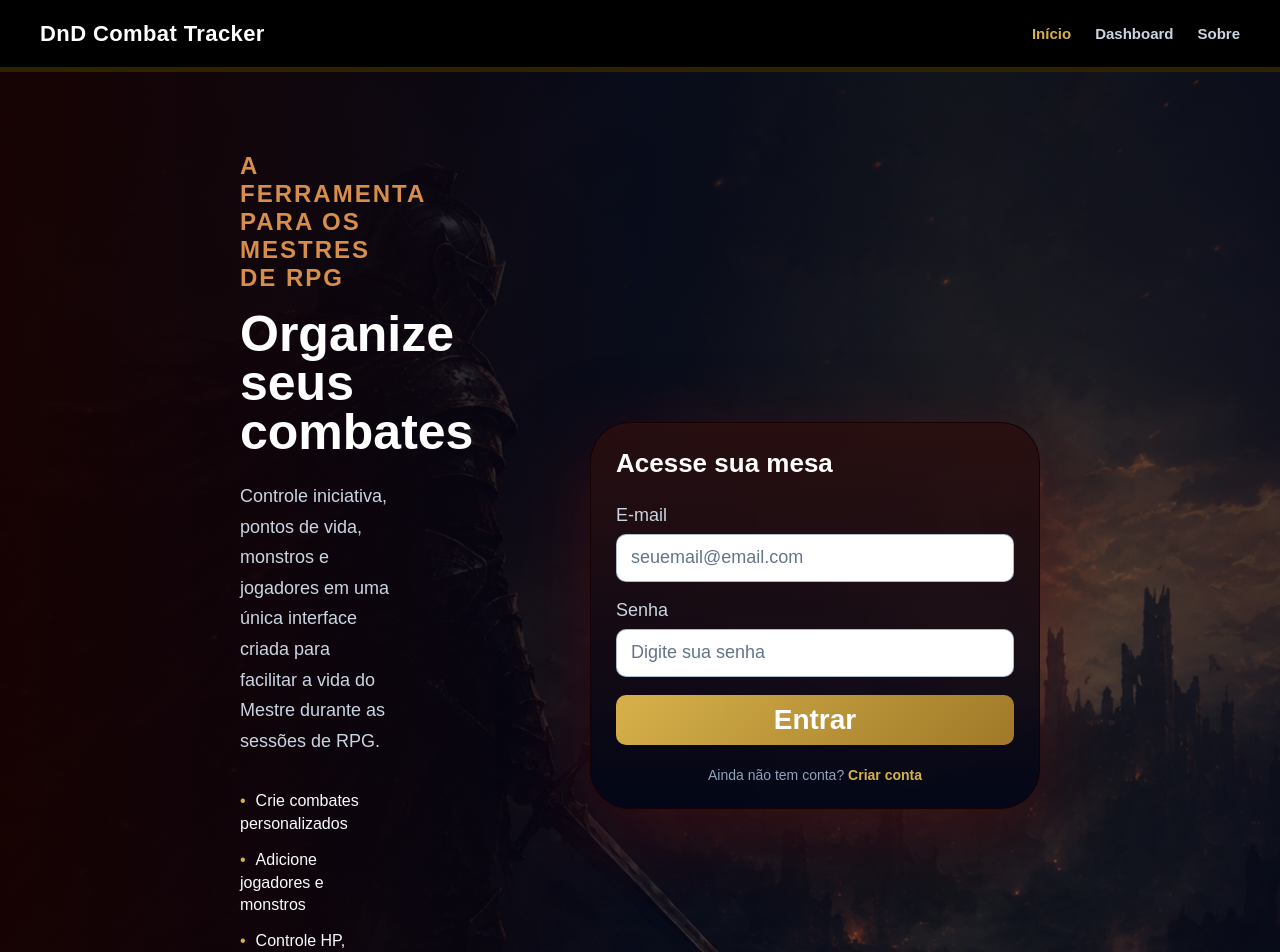
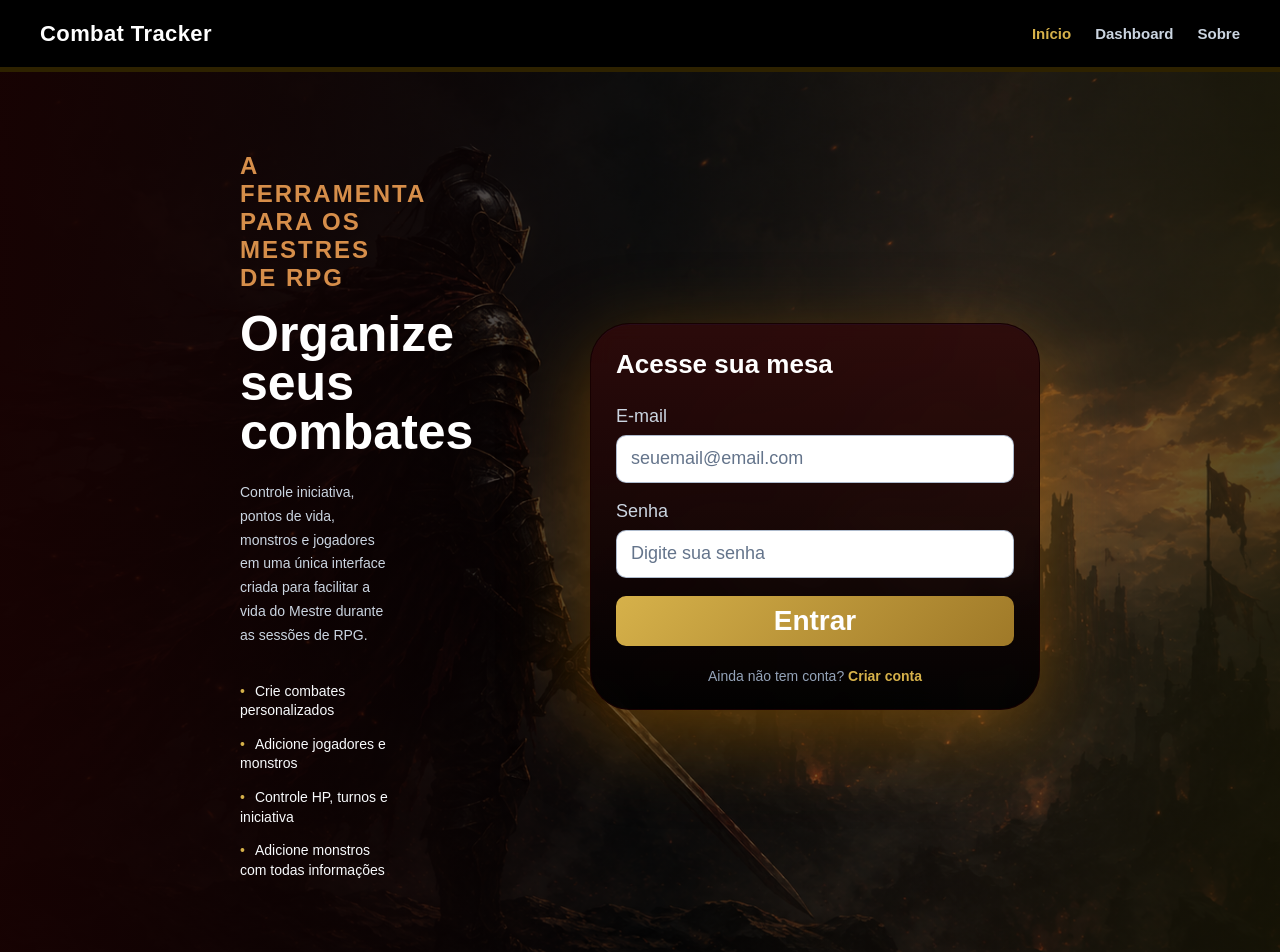
Before and after one commit to lucasgbm17/Combat-Tracker, a React (Vite) app in the folder frontend/: page / in a window 1280 px wide. Shown: the top 952 px of the page. Built offline with nearby package versions, Linux system fonts and the light colour scheme.

Commit message:
add. layout: Dashboard & About

```diff
--- a/frontend/src/components/About/About.jsx
+++ b/frontend/src/components/About/About.jsx
@@ -9,7 +9,7 @@ function About() {
         <h2 className="about__title">Uma ferramenta para Mestres de RPG</h2>
 
         <p className="about__text">
-          O DnD Combat Tracker é uma aplicação web criada, como projeto final da
+          O Combat Tracker é uma aplicação web criada, como projeto final da
           TripleTen, para auxiliar Mestres de RPG no gerenciamento de combates,
           organizando jogadores, monstros, pontos de vida, iniciativa e turnos
           em uma única interface.
--- a/frontend/src/components/CombatPage/CombatPage.jsx
+++ b/frontend/src/components/CombatPage/CombatPage.jsx
@@ -7,8 +7,7 @@ function CombatPage() {
         <p className="combat-page__subtitle">Controle de combate</p>
         <h2 className="combat-page__title">Covil dos Lobisomens</h2>
         <p className="combat-page__description">
-          Aqui ficarão os jogadores, monstros, iniciativa, pontos de vida e
-          controle de turnos.
+          Devs também precisam descansar...
         </p>
       </section>
     </main>
--- a/frontend/src/components/Footer/Footer.css
+++ b/frontend/src/components/Footer/Footer.css
@@ -2,6 +2,7 @@
   min-height: 72px;
   padding: 0 40px;
   display: flex;
+  flex-direction: row-reverse;
   align-items: center;
   justify-content: space-between;
   background-color: #000000;
--- a/frontend/src/components/Footer/Footer.jsx
+++ b/frontend/src/components/Footer/Footer.jsx
@@ -3,7 +3,7 @@ import "./Footer.css";
 function Footer() {
   return (
     <footer className="footer">
-      <p>© 2026 DnD Combat Tracker. Um oferecimento dos Pipers</p>
+      <p>© 2026 Combat Tracker. Um oferecimento Pipers - Lucas Galuppo</p>
     </footer>
   );
 }
--- a/frontend/src/components/Header/Header.jsx
+++ b/frontend/src/components/Header/Header.jsx
@@ -4,7 +4,7 @@ import "./Header.css";
 function Header() {
   return (
     <header className="header">
-      <h1 className="header__logo">DnD Combat Tracker</h1>
+      <h1 className="header__logo">Combat Tracker</h1>
       <Navigation />
     </header>
   );
--- a/frontend/src/components/Login/Login.css
+++ b/frontend/src/components/Login/Login.css
@@ -5,11 +5,11 @@
   border-radius: 40px;
   background: linear-gradient(
     180deg,
-    rgba(42, 15, 15, 0.92),
-    rgba(2, 6, 23, 0.9)
+    rgba(46, 10, 10, 0.92),
+    rgba(0, 0, 0, 0.9)
   );
   box-shadow:
-    0 24px 80px rgba(85, 11, 11, 0.55),
+    0 24px 80px rgba(160, 96, 1, 0.55),
     inset 0 1px 0 rgba(0, 38, 255, 0.06);
   backdrop-filter: blur(10px);
 }
--- a/frontend/src/components/Main/Main.css
+++ b/frontend/src/components/Main/Main.css
@@ -5,9 +5,9 @@
     linear-gradient(
       90deg,
       rgba(23, 2, 2, 0.96) 0%,
-      rgba(2, 6, 23, 0.82) 50%,
-      rgba(2, 6, 23, 0.45) 75%,
-      rgba(2, 6, 23, 0.75) 100%
+      rgba(0, 0, 0, 0.65) 50%,
+      rgba(23, 13, 2, 0.45) 75%,
+      rgba(23, 20, 2, 0.75) 100%
     ),
     url("../../images/main-bg.png");
   background-size: cover;
@@ -51,7 +51,7 @@
   margin: 0 0 34px;
   max-width: 800px;
   color: #cbd5e1;
-  font-size: 18px;
+  font-size: 14px;
   line-height: 1.7;
 }
 
@@ -65,7 +65,7 @@
 
 .main__feature {
   color: #f8fafc;
-  font-size: 16px;
+  font-size: 14px;
   line-height: 1.4;
 }
 
--- a/frontend/src/components/Main/Main.jsx
+++ b/frontend/src/components/Main/Main.jsx
@@ -21,7 +21,7 @@ function Main() {
             <li className="main__feature">Adicione jogadores e monstros</li>
             <li className="main__feature">Controle HP, turnos e iniciativa</li>
             <li className="main__feature">
-              Adicione monstros com todas informações necessárias
+              Adicione monstros com todas informações
             </li>
           </ul>
         </div>
```
